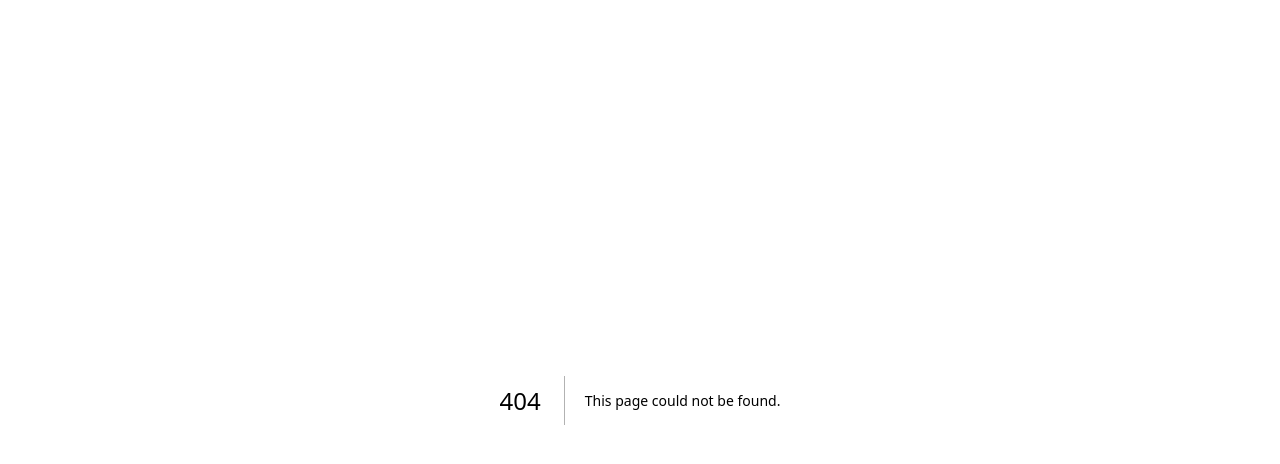
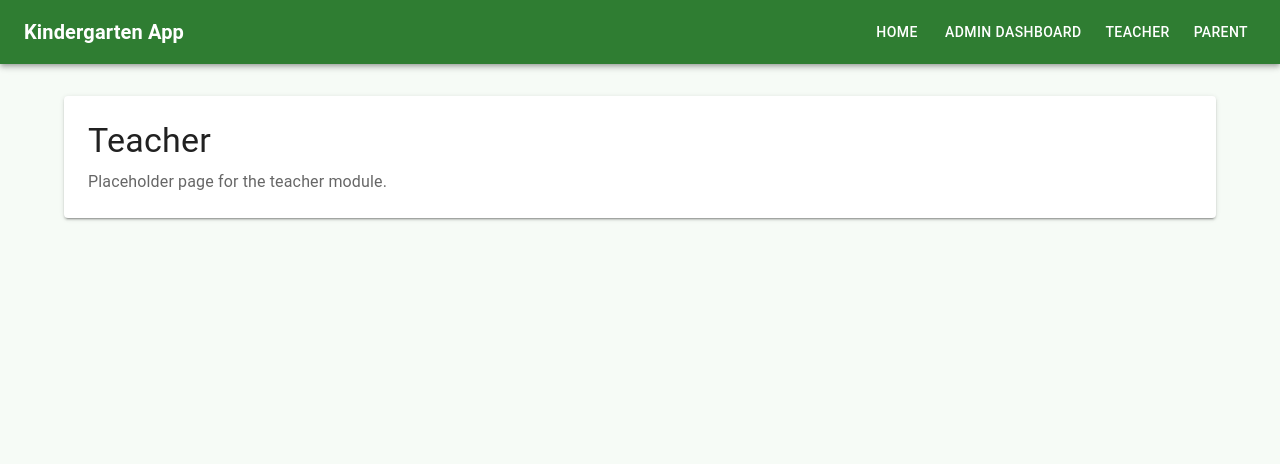
Before and after one commit to taltech-vanemarendajaks/team29-kindergarten-application, a Next.js app in the folder frontend/: page /teacher in a window 1280 px wide. Before the commit this address had no page. Shown: the top 464 px of the page. Built offline with nearby package versions, Linux system fonts and the light colour scheme.

Commit message:
Refactor navigation structure in AppShell, replacing old routes with new ones for Admin Dashboard, Teacher, and Parent

```diff
--- /dev/null
+++ b/frontend/src/app/(dashboard)/admin-dashboard/page.tsx
@@ -0,0 +1,14 @@
+import { Paper, Stack, Typography } from "@mui/material";
+
+export default function AdminDashboardPage() {
+  return (
+    <Paper elevation={2} sx={{ p: 3 }}>
+      <Stack spacing={1}>
+        <Typography variant="h4">Admin Dashboard</Typography>
+        <Typography color="text.secondary">
+          Placeholder page for the admin-dashboard module.
+        </Typography>
+      </Stack>
+    </Paper>
+  );
+}
--- a/frontend/src/app/(dashboard)/contact/page.tsx
+++ /dev/null
@@ -1,21 +0,0 @@
-"use client";
-
-import { Button, Paper, Stack, TextField, Typography } from "@mui/material";
-
-export default function ContactPage() {
-  return (
-    <Stack spacing={2}>
-      <Typography variant="h4">Contact</Typography>
-      <Paper sx={{ p: 3 }}>
-        <Stack spacing={2}>
-          <TextField fullWidth label="Name" />
-          <TextField fullWidth label="Email" type="email" />
-          <TextField fullWidth label="Message" minRows={4} multiline />
-          <Button color="primary" variant="contained">
-            Send message
-          </Button>
-        </Stack>
-      </Paper>
-    </Stack>
-  );
-}
--- a/frontend/src/app/(dashboard)/dashboard/page.tsx
+++ /dev/null
@@ -1,26 +0,0 @@
-"use client";
-
-import { Card, CardContent, LinearProgress, Stack, Typography } from "@mui/material";
-
-export default function DashboardPage() {
-  return (
-    <Stack spacing={2}>
-      <Typography variant="h4">Dashboard</Typography>
-      <Typography color="text.secondary">
-        Demo widgets confirm that global MUI layout and styles are active here.
-      </Typography>
-
-      <Card>
-        <CardContent>
-          <Typography gutterBottom variant="h6">
-            Attendance today
-          </Typography>
-          <LinearProgress color="primary" value={72} variant="determinate" />
-          <Typography sx={{ mt: 1 }} variant="body2">
-            72% of children already checked in.
-          </Typography>
-        </CardContent>
-      </Card>
-    </Stack>
-  );
-}
--- a/frontend/src/app/(dashboard)/group/page.tsx
+++ /dev/null
@@ -1,30 +0,0 @@
-"use client";
-
-import { Chip, List, ListItem, ListItemText, Paper, Stack, Typography } from "@mui/material";
-
-const groups = [
-  { name: "Sunflowers", age: "3-4 years", students: 18 },
-  { name: "Rainbows", age: "4-5 years", students: 20 },
-  { name: "Explorers", age: "5-6 years", students: 17 },
-];
-
-export default function GroupPage() {
-  return (
-    <Stack spacing={2}>
-      <Typography variant="h4">Group</Typography>
-      <Paper>
-        <List>
-          {groups.map((group) => (
-            <ListItem key={group.name} divider>
-              <ListItemText
-                primary={group.name}
-                secondary={`${group.age} • ${group.students} students`}
-              />
-              <Chip color="primary" label="Active" size="small" />
-            </ListItem>
-          ))}
-        </List>
-      </Paper>
-    </Stack>
-  );
-}
--- a/frontend/src/app/(dashboard)/page.tsx
+++ b/frontend/src/app/(dashboard)/page.tsx
@@ -1,6 +1,7 @@
 "use client";
 
-import { Chip, Paper, Stack, Typography } from "@mui/material";
+import Link from "next/link";
+import { Button, Paper, Stack, Typography } from "@mui/material";
 
 export default function HomePage() {
   return (
@@ -8,12 +9,18 @@ export default function HomePage() {
       <Stack spacing={2}>
         <Typography variant="h4">Team 29 Kindergarten Application</Typography>
         <Typography color="text.secondary">
-          Base layout is connected with React MUI and is shared for all pages.
+          Select one of the module pages below.
         </Typography>
         <Stack direction="row" spacing={1}>
-          <Chip color="primary" label="MUI Theme" />
-          <Chip color="secondary" label="CssBaseline" />
-          <Chip variant="outlined" label="Shared Layout" />
+          <Button component={Link} href="/admin-dashboard" variant="contained">
+            Admin Dashboard
+          </Button>
+          <Button component={Link} href="/teacher" variant="outlined">
+            Teacher
+          </Button>
+          <Button component={Link} href="/parent" variant="outlined">
+            Parent
+          </Button>
         </Stack>
       </Stack>
     </Paper>
--- /dev/null
+++ b/frontend/src/app/(dashboard)/parent/page.tsx
@@ -0,0 +1,14 @@
+import { Paper, Stack, Typography } from "@mui/material";
+
+export default function ParentPage() {
+  return (
+    <Paper elevation={2} sx={{ p: 3 }}>
+      <Stack spacing={1}>
+        <Typography variant="h4">Parent</Typography>
+        <Typography color="text.secondary">
+          Placeholder page for the parent module.
+        </Typography>
+      </Stack>
+    </Paper>
+  );
+}
--- /dev/null
+++ b/frontend/src/app/(dashboard)/teacher/page.tsx
@@ -0,0 +1,14 @@
+import { Paper, Stack, Typography } from "@mui/material";
+
+export default function TeacherPage() {
+  return (
+    <Paper elevation={2} sx={{ p: 3 }}>
+      <Stack spacing={1}>
+        <Typography variant="h4">Teacher</Typography>
+        <Typography color="text.secondary">
+          Placeholder page for the teacher module.
+        </Typography>
+      </Stack>
+    </Paper>
+  );
+}
--- a/frontend/src/app/mui-app-shell.tsx
+++ b/frontend/src/app/mui-app-shell.tsx
@@ -31,9 +31,9 @@ const theme = createTheme({
 
 const navItems = [
   { href: "/", label: "Home" },
-  { href: "/dashboard", label: "Dashboard" },
-  { href: "/group", label: "Group" },
-  { href: "/contact", label: "Contact" },
+  { href: "/admin-dashboard", label: "Admin Dashboard" },
+  { href: "/teacher", label: "Teacher" },
+  { href: "/parent", label: "Parent" },
 ];
 
 type AppShellProps = {
@@ -44,7 +44,9 @@ export default function AppShell({ children }: AppShellProps) {
   return (
     <ThemeProvider theme={theme}>
       <CssBaseline />
-      <Box sx={{ minHeight: "100dvh", display: "flex", flexDirection: "column" }}>
+      <Box
+        sx={{ minHeight: "100dvh", display: "flex", flexDirection: "column" }}
+      >
         <AppBar position="static">
           <Toolbar sx={{ gap: 2, flexWrap: "wrap" }}>
             <Typography variant="h6" sx={{ flexGrow: 1, fontWeight: 700 }}>
```
